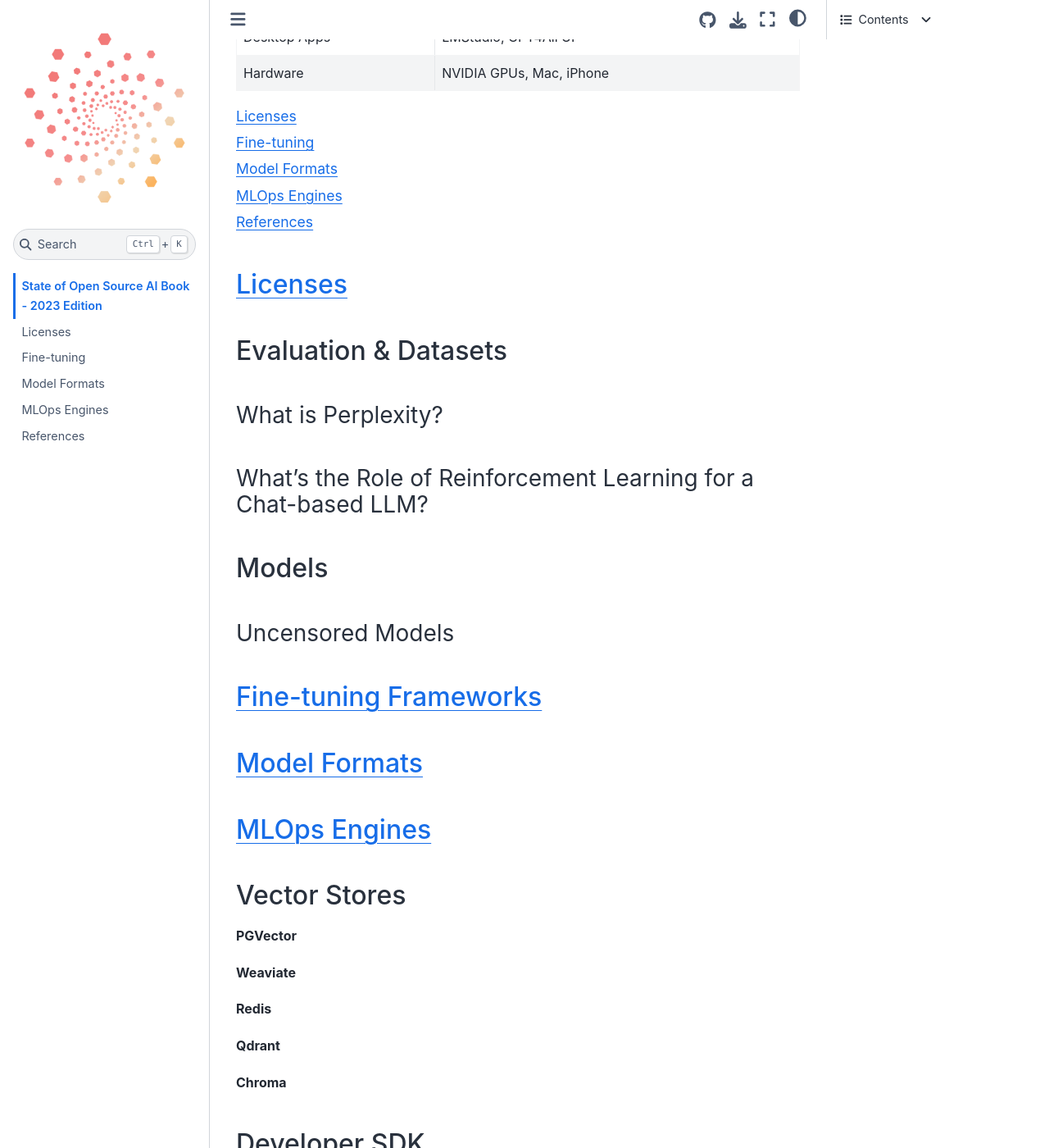
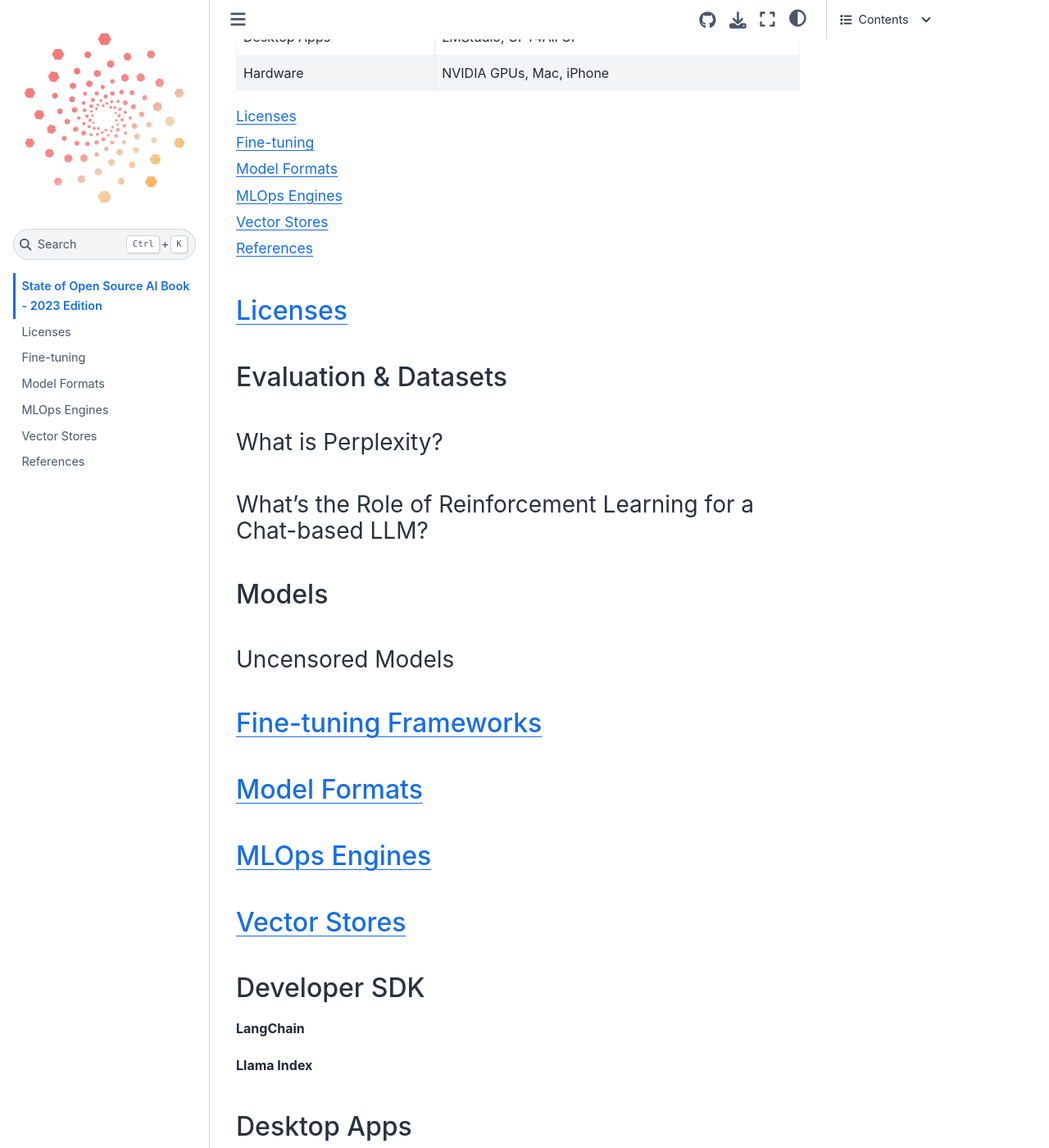
Before and after one commit to premAI-io/state-of-open-source-ai, a Jupyter Book: the page built from README.md, in a window 1280 px wide and 1400 px high, scrolled down 2650 px. Shown: the whole window at 82% size. Built offline with Jupyter Book 1.0.4 settings and Sphinx 7.4.7 and the Sphinx Book theme 1.1.4, drawn with Linux system fonts in a browser that asks for light colours; cross-references to code outside the pages are shown as plain code.

Commit message:
chapter: vector-stores

```diff
--- a/README.md
+++ b/README.md
@@ -74,7 +74,7 @@
 [Fine-tuning Frameworks](fine-tuning) | h20, ...
 [Model Formats](model-formats) | ONNX, Apache TVM, GGML
 [MLOps Engines](mlops-engines) | BentoML, llama.cpp, ray
-Vector Stores | weaviate, qdrant, milvus, redis, chroma
+[Vector Stores](vector-stores) | weaviate, qdrant, milvus, redis, chroma
 Developer SDK | langchain, haystack, llama index
 Desktop Apps | LMStudio, GPT4All UI
 Hardware | NVIDIA GPUs, Mac, iPhone
@@ -100,17 +100,7 @@
 
 ## [MLOps Engines](mlops-engines)
 
-## Vector Stores
-
-**PGVector**
-
-**Weaviate**
-
-**Redis**
-
-**Qdrant**
-
-**Chroma**
+## [Vector Stores](vector-stores)
 
 ## Developer SDK
 
--- a/_toc.yml
+++ b/_toc.yml
@@ -6,4 +6,5 @@
 - file: fine-tuning
 - file: model-formats
 - file: mlops-engines
+- file: vector-stores
 - file: references
```
Also changed, not shown: vector-stores.md (added, +11 -0 lines).
